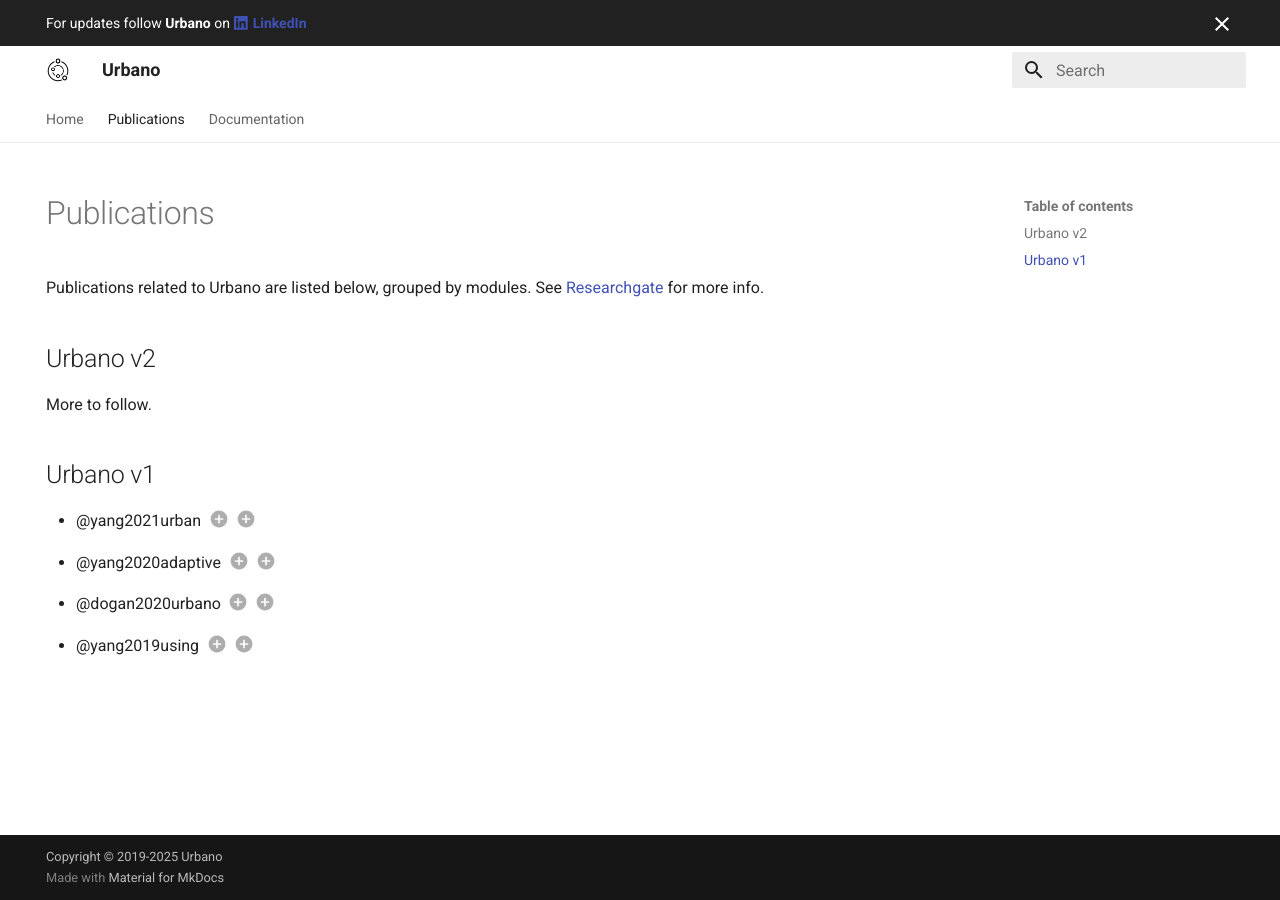
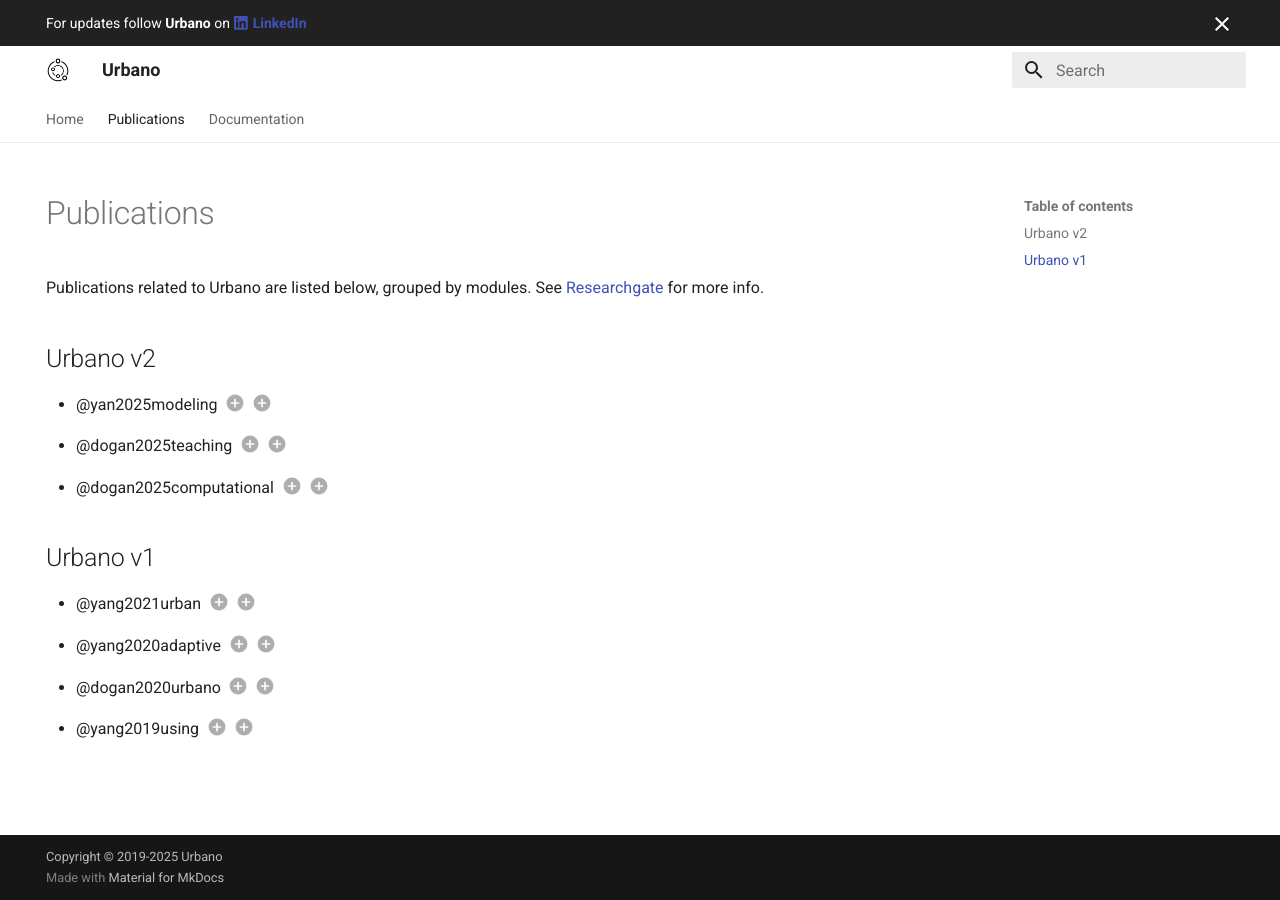
Before and after one commit to Urbano-io/Urbano-Website, an MkDocs documentation site: the page built from docs/publications.md, in a window 1280 px wide. Built offline with MkDocs 1.6.1 and Material for MkDocs 9.7.7, drawn with Linux system fonts in a browser that asks for light colours; some of the changed lines change nothing that is shown.

Commit message:
Update publications.md

````diff
--- a/docs/publications.md
+++ b/docs/publications.md
@@ -8,7 +8,48 @@ Publications related to Urbano are listed below, grouped by modules. See [Resear
 
 ## Urbano v2
 
-More to follow.
+<div class="annotate" markdown>
+- @yan2025modeling (1)(2)
+</div>
+1. Yan, X., Dogan, T., & Yang, Y. (2025). Modeling the Joint Effects of Thermal Comfort, Built Environment, and Socio-Demographics on Active Mobility: A Data-Driven Approach. *2025 Annual Modeling and Simulation Conference (ANNSIM)*.
+2.
+```bibtex
+@inproceedings{yan2025modeling,
+  title={Modeling the Joint Effects of Thermal Comfort, Built Environment, and Socio-Demographics on Active Mobility: A Data-Driven Approach},
+  author={Yan, Xiaoyue and Dogan, Timur and Yang, Yang},
+  booktitle={2025 Annual Modeling and Simulation Conference (ANNSIM)},
+  year={2025}
+}
+```
+
+<div class="annotate" markdown>
+- @dogan2025teaching (1)(2)
+</div>
+1. Dogan, T., & Yang, Y. (2025). Computational Urban Design: A Simulation and Data-driven Approach to Designing a Sustainable Built Environment. In *Teaching Carbon Neutral Design in North America: Twenty Award-Winning Architectural Design Studio Methodologies*.
+2.
+```bibtex
+@incollection{dogan2025teaching,
+  title={Computational Urban Design: A Simulation and Data-driven Approach to Designing a Sustainable Built Environment},
+  author={Dogan, Timur and Yang, Yang},
+  booktitle={Teaching Carbon Neutral Design in North America: Twenty Award-Winning Architectural Design Studio Methodologies},
+  chapter={19},
+  year={2025}
+}
+```
+
+<div class="annotate" markdown>
+- @dogan2025computational (1)(2)
+</div>
+1. Dogan, T., & Yang, Y. (2025). Computational Urban Design. *Chapter*.
+2.
+```bibtex
+@article{dogan2025computational,
+  title={Computational Urban Design},
+  author={Dogan, Timur and Yang, Yang},
+  journal={Chapter},
+  year={2025}
+}
+```
 
 ## Urbano v1
 
````
